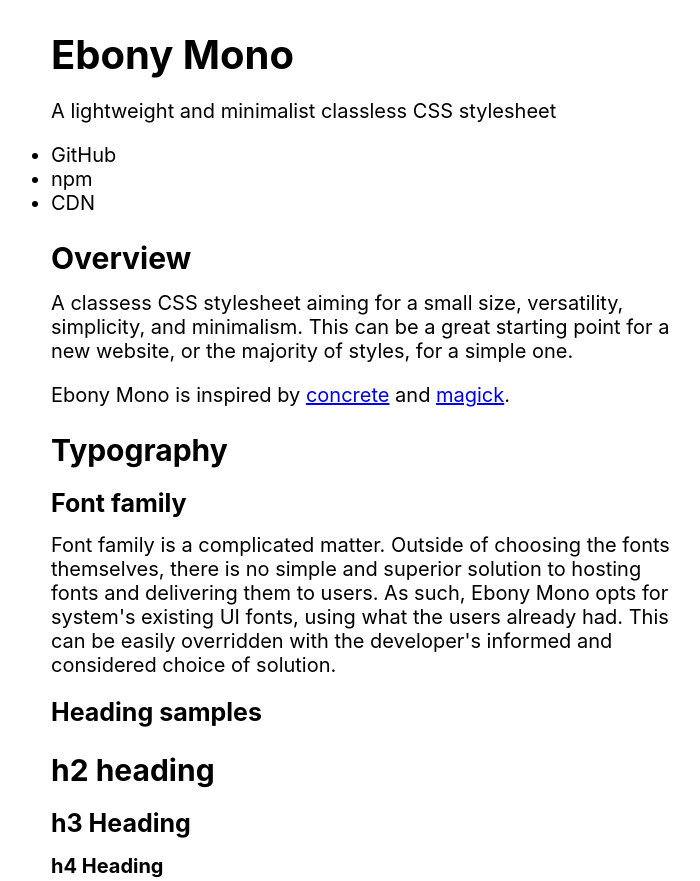
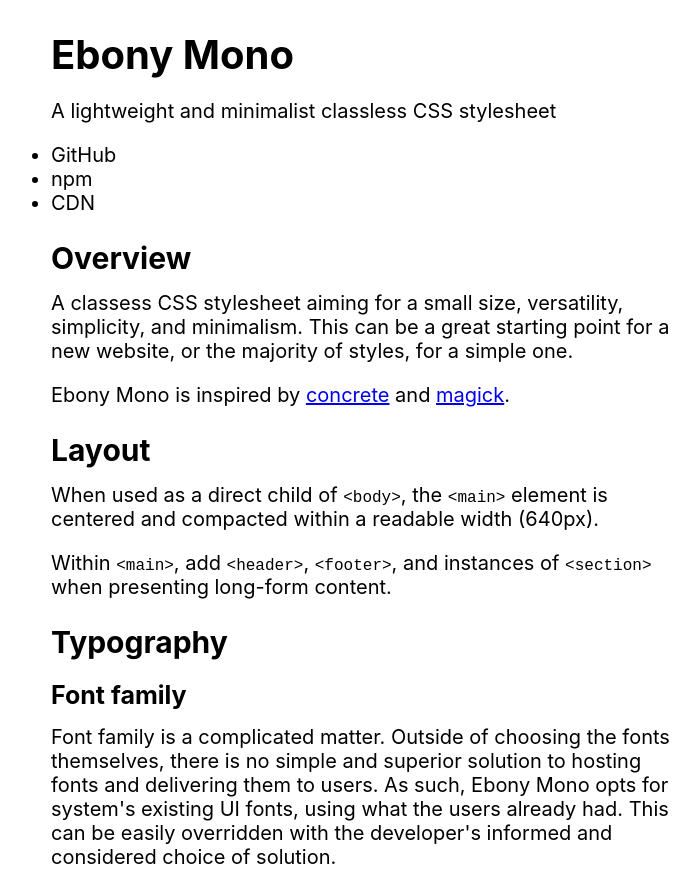
Before and after one commit to JunoNgx/ebony-mono, a website: page docs/index.html in a window 1280 px wide. Shown: the top 881 px of the page, without its empty margins (279-979 px from the left). Drawn offline with Linux system fonts and the light colour scheme.

Commit message:
Add layout section

```diff
--- a/docs/index.html
+++ b/docs/index.html
@@ -34,6 +34,16 @@
                     A classess CSS stylesheet aiming for a small size, versatility, simplicity, and minimalism. This can be a great starting point for a new website, or the majority of styles, for a simple one.
                 </p>
                 <p>Ebony Mono is inspired by <a href="https://concrete.style/" target="_blank" rel="noopener noreferrer">concrete</a> and <a href="https://css.winterveil.net/" target="_blank" rel="noopener noreferrer">magick</a>.</p>
+            </section>
+
+            <section>
+                <h2>Layout</h2>
+                <p>
+                    When used as a direct child of <code>&lt;body&gt;</code>, the <code>&lt;main&gt;</code> element is centered and compacted within a readable width (640px).
+                </p>
+                <p>
+                    Within <code>&lt;main&gt;</code>, add <code>&lt;header&gt;</code>, <code>&lt;footer&gt;</code>, and instances of <code>&lt;section&gt;</code> when presenting long-form content.
+                </p>
             </section>
 
             <section>
```
